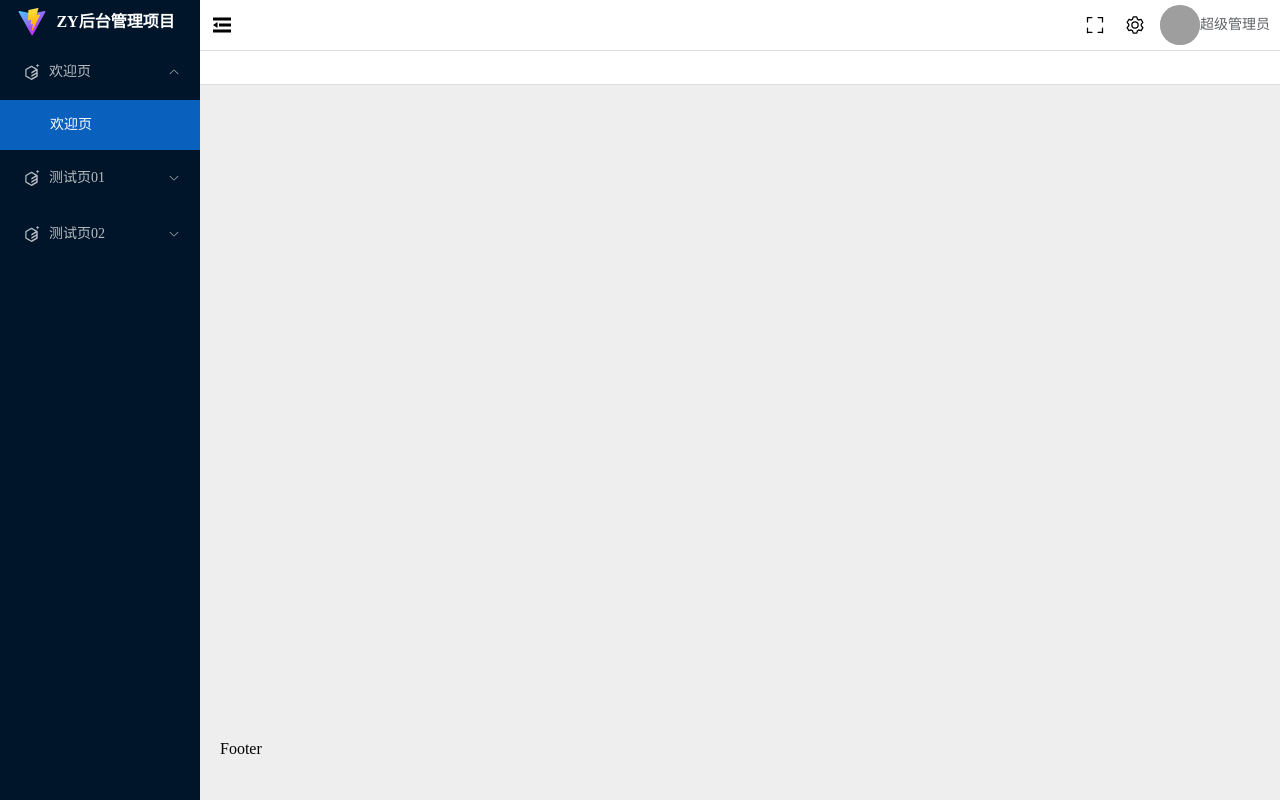
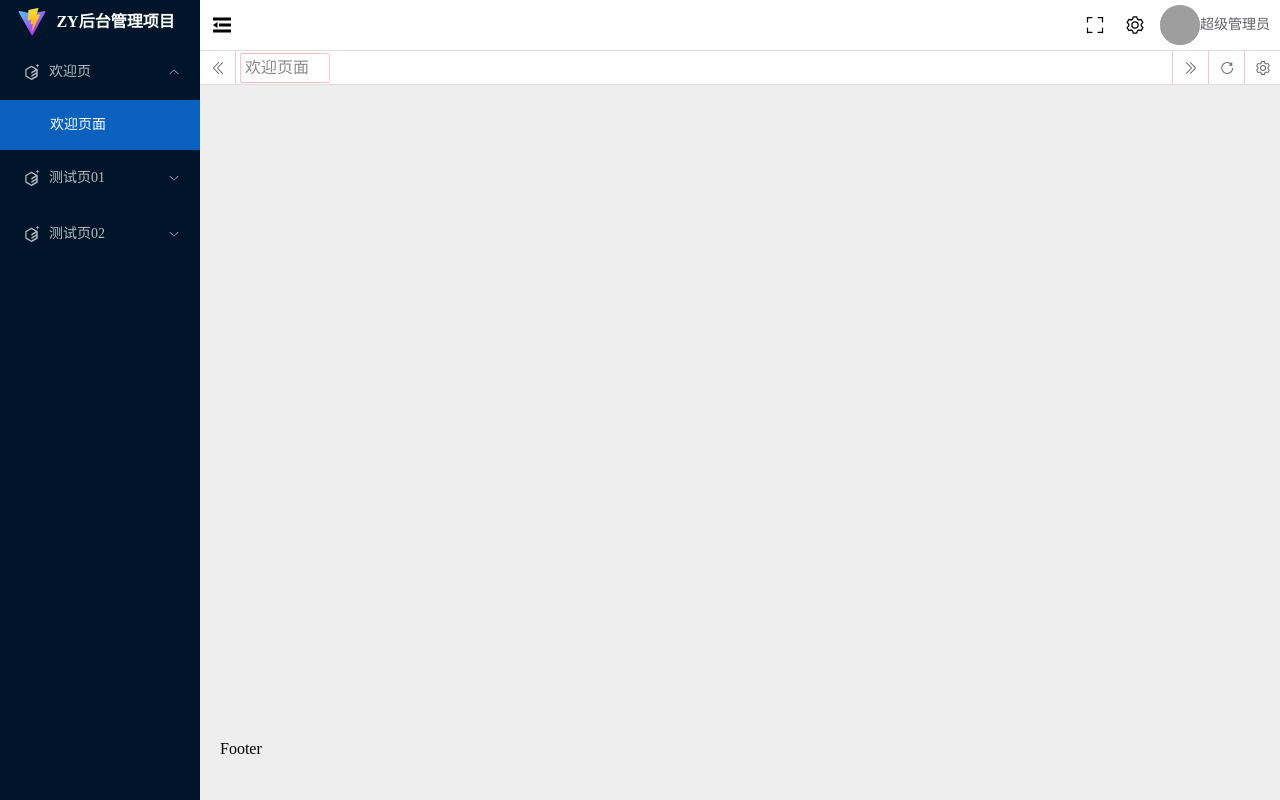
Before and after one commit to yunbaba520/vue3_new_cms, a Vue app: page /#/main in a window 1280 px wide. Built offline with nearby package versions, Linux system fonts and the light colour scheme; grey boxes are pictures that could not be loaded.

Commit message:
init: 页面缓存2

```diff
--- /dev/null
+++ b/src/layout/components/headerTags.vue
@@ -0,0 +1,106 @@
+<template>
+  <ul class="top-menu">
+    <div class="left-arrow btn">
+      <el-icon><DArrowLeft /></el-icon>
+    </div>
+    <div class="tags">
+      <li
+        v-for="tag in tagsViewStore.keepAliveViews"
+        :key="tag.id"
+        @click="handleJumpPage(tag)"
+        :class="route.fullPath === tag.url ? 'active' : ''"
+      >
+        <span>{{ tag.name }}</span>
+        <el-icon class="close" @click="handleCloseTag(tag)"><Close /></el-icon>
+      </li>
+    </div>
+    <div class="right-arrow btn">
+      <el-icon><DArrowRight /></el-icon>
+    </div>
+    <div class="right-arrow btn">
+      <el-icon><RefreshRight /></el-icon>
+    </div>
+    <div class="right-arrow btn">
+      <el-icon><Setting /></el-icon>
+    </div>
+  </ul>
+</template>
+
+<script setup>
+import { useRoute } from 'vue-router'
+import router from '@/router/index'
+import useTagsView from '@/stores/tagsView/index'
+const tagsViewStore = useTagsView()
+function handleCloseTag(tag) {
+  event.stopPropagation()
+  tagsViewStore.deleteKeepView(tag)
+}
+function handleJumpPage(tag) {
+  router.push(tag.url)
+}
+const route = useRoute()
+</script>
+
+<style lang="less" scoped>
+.top-menu {
+  box-sizing: border-box;
+
+  height: 35px;
+  background-color: #fff;
+
+  border-top: 1px solid #ddd;
+  border-bottom: 1px solid #ddd;
+  display: flex;
+  align-items: center;
+  list-style-type: none;
+  padding: 0;
+  margin: 0;
+  .btn {
+    width: 35px;
+    height: 100%;
+    color: #666;
+    display: flex;
+    justify-content: center;
+    align-items: center;
+    cursor: pointer;
+  }
+  .left-arrow {
+    border-right: 1px solid pink;
+  }
+  .right-arrow {
+    border-left: 1px solid pink;
+  }
+  .tags {
+    flex: 1;
+    display: flex;
+    align-items: center;
+    li {
+      box-sizing: border-box;
+      height: 30px;
+      line-height: 30px;
+      padding: 0 4px;
+      color: #888;
+      margin: 0 4px;
+      cursor: pointer;
+      border: 1px solid pink;
+      border-radius: 2px;
+      display: flex;
+      align-items: center;
+      .close {
+        visibility: hidden;
+      }
+      &:hover {
+        background-color: pink;
+        color: #fff;
+        .close {
+          visibility: visible;
+        }
+      }
+    }
+    .active {
+      background-color: pink;
+      color: #fff;
+    }
+  }
+}
+</style>
--- a/src/layout/components/menu.vue
+++ b/src/layout/components/menu.vue
@@ -33,14 +33,17 @@
 import { ref, computed } from 'vue'
 import { useRoute } from 'vue-router'
 import router from '@/router/index'
-import useAppConfig from '../../stores/appConfig/index'
+import useTagsView from '@/stores/tagsView/index'
+import useAppConfig from '@/stores/appConfig/index'
 const appConfigStore = useAppConfig()
+const tagsViewStore = useTagsView()
 const mode = computed(() => {
   return appConfigStore.layout === 'top' ? 'horizontal' : 'vertical'
 })
 const collapse = computed(() => {
   return appConfigStore.sideIsFold && appConfigStore.layout !== 'top'
 })
+// 注意格式，路由缓存有使用
 const userMenu = [
   {
     id: '1',
@@ -49,7 +52,8 @@ const userMenu = [
     children: [
       {
         id: '1-1',
-        name: '欢迎页',
+        name: '欢迎页面',
+        keepName: 'welcome',
         url: '/main/welcome'
       }
     ]
@@ -62,6 +66,7 @@ const userMenu = [
       {
         id: '2-1',
         name: '测试页01',
+        keepName: 'testPage01',
         url: '/main/test01'
       }
     ]
@@ -74,6 +79,7 @@ const userMenu = [
       {
         id: '3-1',
         name: '测试页02',
+        keepName: 'testPage02',
         url: '/main/test02'
       }
     ]
@@ -82,6 +88,8 @@ const userMenu = [
 function handlerMenuJump(subItem) {
   console.log(subItem)
   router.push(subItem.url)
+  // 把页面进行缓存
+  tagsViewStore.addKeepView(subItem)
 }
 // 刷新-菜单默认值
 const route = useRoute()
@@ -95,6 +103,7 @@ function mapDefaultMenu() {
 }
 const currentMenu = mapDefaultMenu()
 const defaultActive = ref(currentMenu.id + '')
+tagsViewStore.addKeepView(currentMenu)
 </script>
 
 <style lang="less" scoped>
--- a/src/layout/components/routerViewWrap.vue
+++ b/src/layout/components/routerViewWrap.vue
@@ -12,7 +12,7 @@
 import { computed } from 'vue'
 import useTagsView from '../../stores/tagsView/index'
 const tagsViewStore = useTagsView()
-const getCaches = computed(() => tagsViewStore.keepAliveViewsName)
+const getCaches = computed(() => tagsViewStore.getAllKeepViews)
 </script>
 
-<style lang="scss" scoped></style>
+<style lang="less" scoped></style>
--- a/src/layout/layout_classic.vue
+++ b/src/layout/layout_classic.vue
@@ -21,7 +21,7 @@
                 <BtnUser></BtnUser>
               </div>
             </div>
-            <div class="top-menu"></div>
+            <HeaderTags></HeaderTags>
           </div>
         </el-header>
         <el-main>
@@ -41,6 +41,7 @@ import BtnUser from './components/btnUser.vue'
 import BtnSet from './components/btnSet.vue'
 import BtnFullScreen from './components/btnFullScreen.vue'
 import RouterViewWrap from './components/routerViewWrap.vue'
+import HeaderTags from './components/headerTags.vue'
 import useAppConfig from '@/stores/appConfig/index'
 const appConfigStore = useAppConfig()
 </script>
@@ -81,15 +82,6 @@ const appConfigStore = useAppConfig()
           align-items: center;
         }
       }
-      .top-menu {
-        box-sizing: border-box;
-
-        height: 35px;
-        background-color: #fff;
-
-        border-top: 1px solid #ddd;
-        border-bottom: 1px solid #ddd;
-      }
     }
   }
 }
--- a/src/layout/layout_top.vue
+++ b/src/layout/layout_top.vue
@@ -17,7 +17,7 @@
               <BtnUser></BtnUser>
             </div>
           </div>
-          <div class="top-menu"></div>
+          <HeaderTags></HeaderTags>
         </div>
       </el-header>
       <el-main>
@@ -35,6 +35,7 @@ import BtnUser from './components/btnUser.vue'
 import BtnSet from './components/btnSet.vue'
 import BtnFullScreen from './components/btnFullScreen.vue'
 import RouterViewWrap from './components/routerViewWrap.vue'
+import HeaderTags from './components/headerTags.vue'
 // import useAppConfig from '@/stores/appConfig/index'
 // const appConfigStore = useAppConfig()
 </script>
@@ -75,15 +76,6 @@ import RouterViewWrap from './components/routerViewWrap.vue'
           align-items: center;
         }
       }
-      .top-menu {
-        box-sizing: border-box;
-
-        height: 35px;
-        background-color: #fff;
-
-        border-top: 1px solid #ddd;
-        border-bottom: 1px solid #ddd;
-      }
     }
   }
 }
--- a/src/layout/layout_topLeft.vue
+++ b/src/layout/layout_topLeft.vue
@@ -17,7 +17,7 @@
               <BtnUser></BtnUser>
             </div>
           </div>
-          <div class="top-menu"></div>
+          <HeaderTags></HeaderTags>
         </div>
       </el-header>
 
@@ -44,6 +44,8 @@ import BtnUser from './components/btnUser.vue'
 import BtnSet from './components/btnSet.vue'
 import BtnFullScreen from './components/btnFullScreen.vue'
 import RouterViewWrap from './components/routerViewWrap.vue'
+import HeaderTags from './components/headerTags.vue'
+
 import useAppConfig from '@/stores/appConfig/index'
 const appConfigStore = useAppConfig()
 </script>
@@ -84,15 +86,6 @@ const appConfigStore = useAppConfig()
           align-items: center;
         }
       }
-      .top-menu {
-        box-sizing: border-box;
-
-        height: 35px;
-        background-color: #fff;
-
-        border-top: 1px solid #ddd;
-        border-bottom: 1px solid #ddd;
-      }
     }
   }
 }
--- a/src/router/index.js
+++ b/src/router/index.js
@@ -19,17 +19,17 @@ const router = createRouter({
         {
           path: 'welcome',
           name: 'welcome',
-          component: () => import('../views/main/welcome/index.vue')
+          component: () => import('../views/main/welcome/welcome.vue')
         },
         {
           path: 'test01',
           name: 'test01',
-          component: () => import('../views/main/testPage01/index.vue')
+          component: () => import('../views/main/testPage01/testPage01.vue')
         },
         {
           path: 'test02',
           name: 'test02',
-          component: () => import('../views/main/testPage02/index.vue')
+          component: () => import('../views/main/testPage02/testPage02.vue')
         }
       ]
     },
--- a/src/stores/tagsView/index.js
+++ b/src/stores/tagsView/index.js
@@ -1,15 +1,44 @@
 import { defineStore } from 'pinia'
-
+import router from '@/router/index'
 const useTagsView = defineStore('tagsView', {
   state: () => ({
-    // 缓存的页面路由名称
-    keepAliveViewsTags: [],
-    // 缓存的页面name名称
-    keepAliveViewsName: []
+    // 缓存的页面
+    keepAliveViews: []
   }),
+  getters: {
+    getAllKeepTags() {
+      return this.keepAliveViews.map((item) => {
+        return item.name
+      })
+    },
+    getAllKeepViews() {
+      return this.keepAliveViews.map((item) => {
+        return item.keepName
+      })
+    }
+  },
   actions: {
     // 新增缓存
-    addKeepView() {}
+    addKeepView(pageInfo) {
+      if (this.keepAliveViews.findIndex((item) => item.id === pageInfo.id) !== -1) return
+      this.keepAliveViews.push(pageInfo)
+    },
+    // 删除缓存
+    deleteKeepView(tag) {
+      // 只有一个不删除
+      if (this.keepAliveViews.length <= 1) return
+      const index = this.keepAliveViews.findIndex((item) => item.id === tag.id)
+      if (index === -1) return
+      this.keepAliveViews.splice(index, 1)
+      // 如果有其他页面，激活其他页面
+      // 后
+      if (this.keepAliveViews[index]) {
+        router.push(this.keepAliveViews[index].url)
+      } else if (index >= 1) {
+        // 前
+        router.push(this.keepAliveViews[index - 1].url)
+      }
+    }
   }
 })
 export default useTagsView
--- a/src/views/main/welcome/index.vue
+++ b/src/views/main/welcome/welcome.vue
@@ -1,11 +1,15 @@
 <template>
   <h1 class="animate__animated animate__bounce">An animated element</h1>
   <el-input v-model="input" placeholder="Please input" />
+  <span>{{ tagsViewStore.keepAliveViews }}</span>
 </template>
 
 <script setup>
 import { ref } from 'vue'
 const input = ref('')
+
+import useTagsView from '../../../stores/tagsView/index'
+const tagsViewStore = useTagsView()
 </script>
 
 <style lang="less" scoped></style>
```
Also changed, not shown: src/components/app-set/index.vue (deleted, +0 -116 lines), src/views/main/testPage01/testPage01.vue (renamed from src/views/main/testPage01/index.vue), src/views/main/testPage02/testPage02.vue (renamed from src/views/main/testPage02/index.vue).
